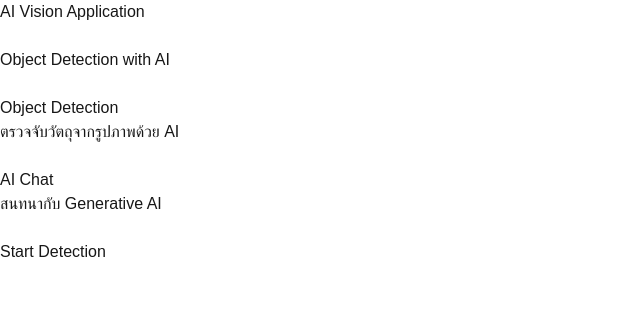
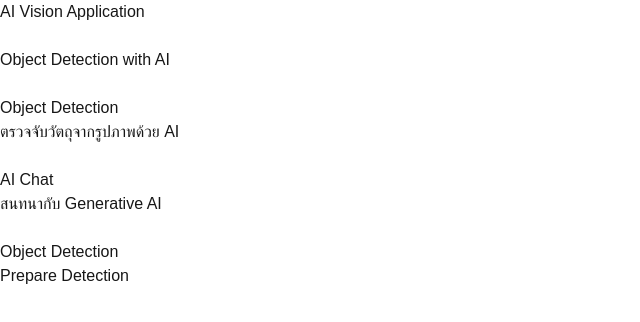
Before and after one commit to nisreenba-lgtm/AIWebApp2, a Next.js app: page / in a window 1280 px wide. Shown: the top 322 px of the page, without its empty margins (0-640 px from the left). Built offline with nearby package versions, Linux system fonts and the light colour scheme.

Commit message:
Add detection button click event

```diff
--- a/app/page.tsx
+++ b/app/page.tsx
@@ -1,5 +1,6 @@
 import { AppHeader } from "@/components/AppHeader";
 import { FeatureCard } from "@/components/FeatureCard";
+import { DetectionPanel } from "@/components/DetectionPanel";
 export default function Home() {
   return (
     <main>
@@ -12,7 +13,7 @@ export default function Home() {
       <br></br>
       <FeatureCard title="AI Chat" description="สนทนากับ Generative AI" />
       <br></br>
-      <button>Start Detection</button>
+      <DetectionPanel/>
     </main>
   );
 }
--- /dev/null
+++ b/components/DetectionPanel.tsx
@@ -0,0 +1,11 @@
+"use client";
+export function DetectionPanel() {
+  return (
+    <section>
+      <h2>Object Detection</h2>
+      <button onClick={() => alert("Prepare object detection")}>
+        Prepare Detection
+      </button>
+    </section>
+  );
+}
```
